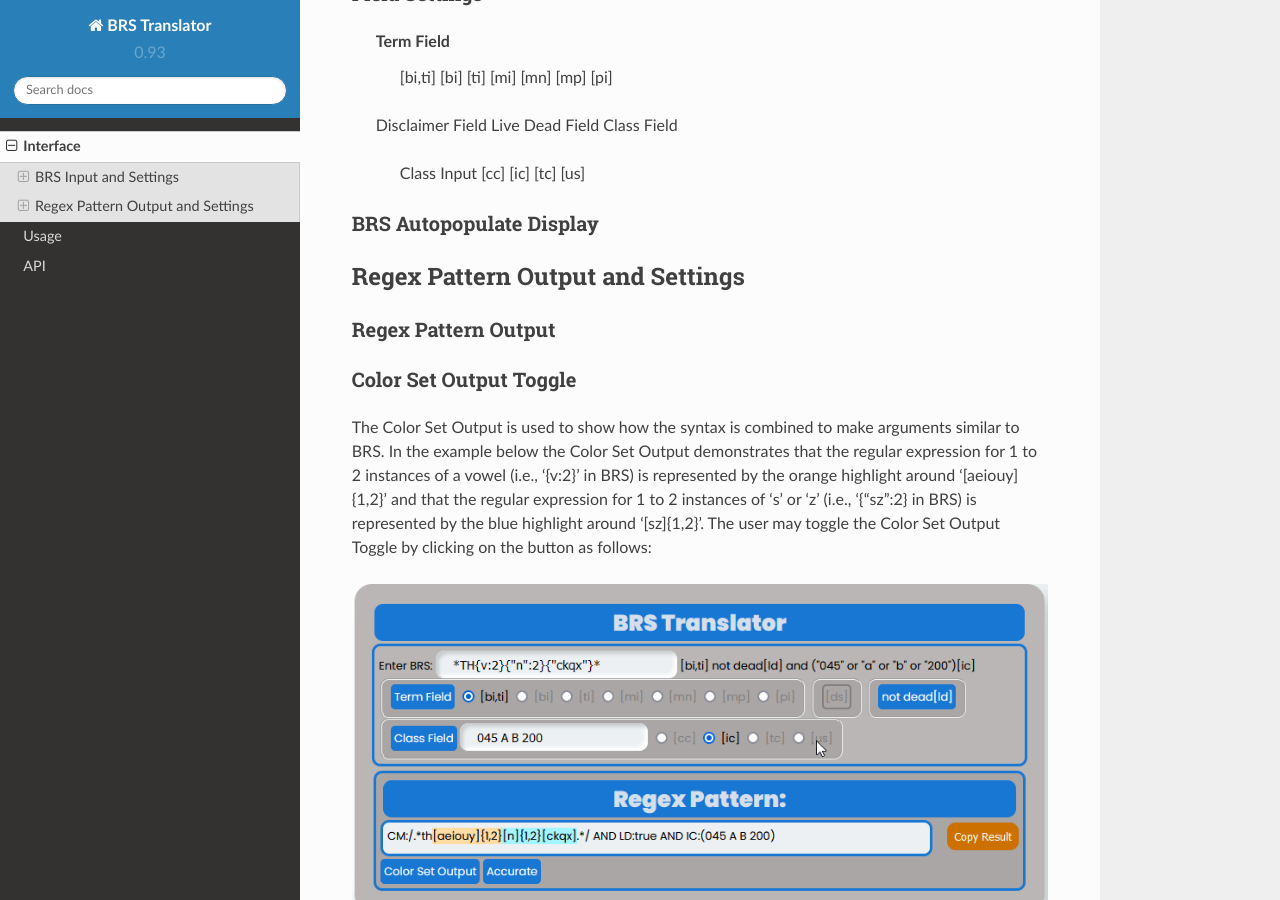
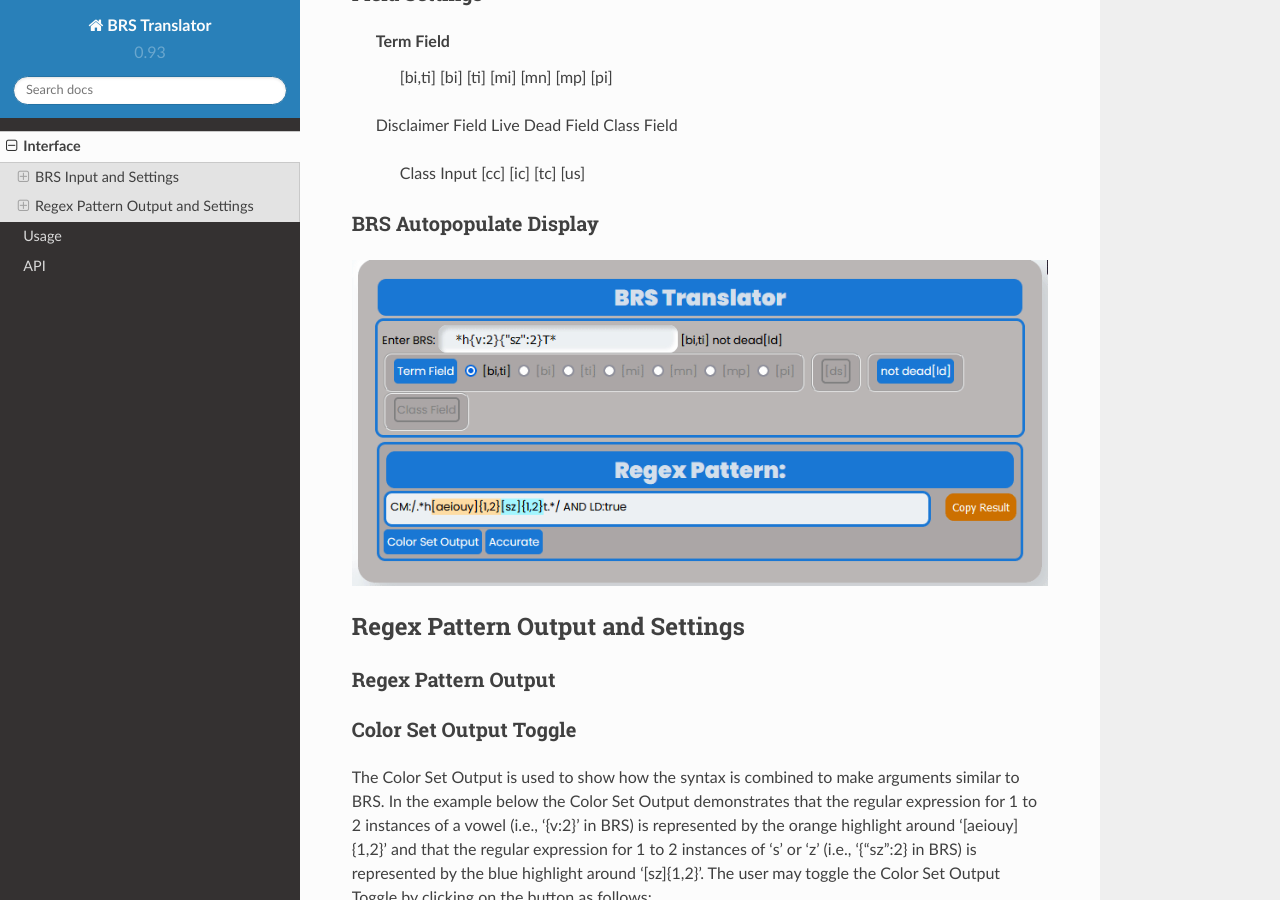
Before and after one commit to Ayjent/BRS-Translator, a Sphinx documentation site: the page built from docs/source/interface.rst, in a window 1280 px wide and 900 px high, scrolled down 1597 px. Built offline with Sphinx 7.4.7 and the Read the Docs theme 2.0.0, drawn with Linux system fonts in a browser that asks for light colours.

Commit message:
Update interface.rst

```diff
--- a/docs/source/interface.rst
+++ b/docs/source/interface.rst
@@ -44,6 +44,9 @@ Field Settings
 
 BRS Autopopulate Display
 ^^^^^^^^^^^^^^^^^^^^^^^^
+
+.. image:: ../_static/BRSAutopop.gif
+
 Regex Pattern Output and Settings
 ---------------------------------
 
```
